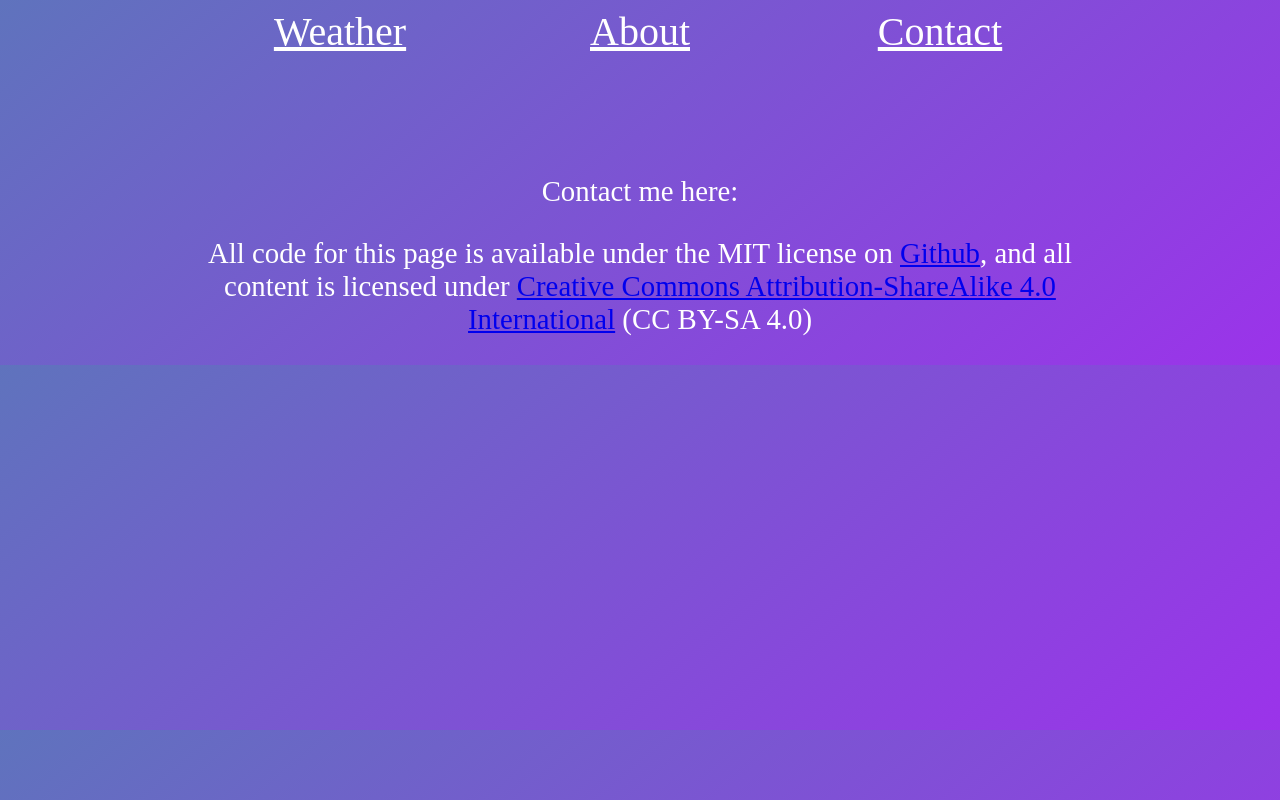
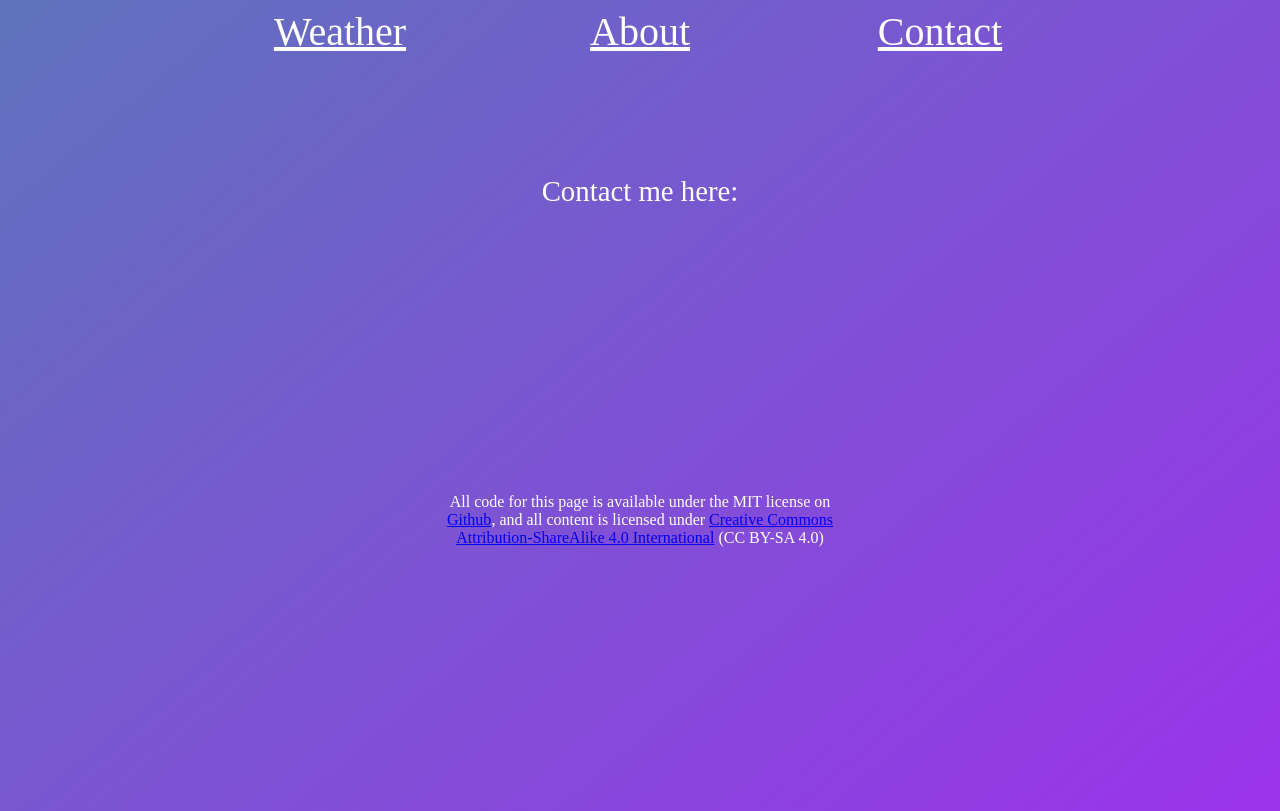
Before and after one commit to EricRa/weather, a React (Create React App) app: page /Contact in a window 1280 px wide. Built offline with nearby package versions, Linux system fonts and the light colour scheme.

Commit message:
Fixed CSS margin issues

```diff
--- a/src/comps/License.js
+++ b/src/comps/License.js
@@ -5,7 +5,7 @@ const License = () => {
 
     return (
         <div className="license-content">
-            <p>All code for this page is available under the MIT license on <a href="https://github.com/EricRa/weather">Github</a>, and all content is licensed under <a href="https://creativecommons.org/licenses/by-sa/4.0/">Creative Commons Attribution-ShareAlike 4.0 International</a> (CC BY-SA 4.0)</p>
+            <p className="license-text">All code for this page is available under the MIT license on <a href="https://github.com/EricRa/weather">Github</a>, and all content is licensed under <a href="https://creativecommons.org/licenses/by-sa/4.0/">Creative Commons Attribution-ShareAlike 4.0 International</a> (CC BY-SA 4.0)</p>
         </div>
     );
 }
--- a/src/index.css
+++ b/src/index.css
@@ -43,5 +43,18 @@ a {
 }
 
 .license-content {
-    font-size: 0.8rem;
+    font-size: 1rem;
+    padding-top: 30vh;
+    padding-bottom:30vh;
+    max-width: 400px;
+    margin-left: auto;
+    margin-right:auto;
 }
+
+.license-text {
+    font-size: 1rem;
+}
+
+.license-text a {
+    font-size: 1rem;
+}
```
